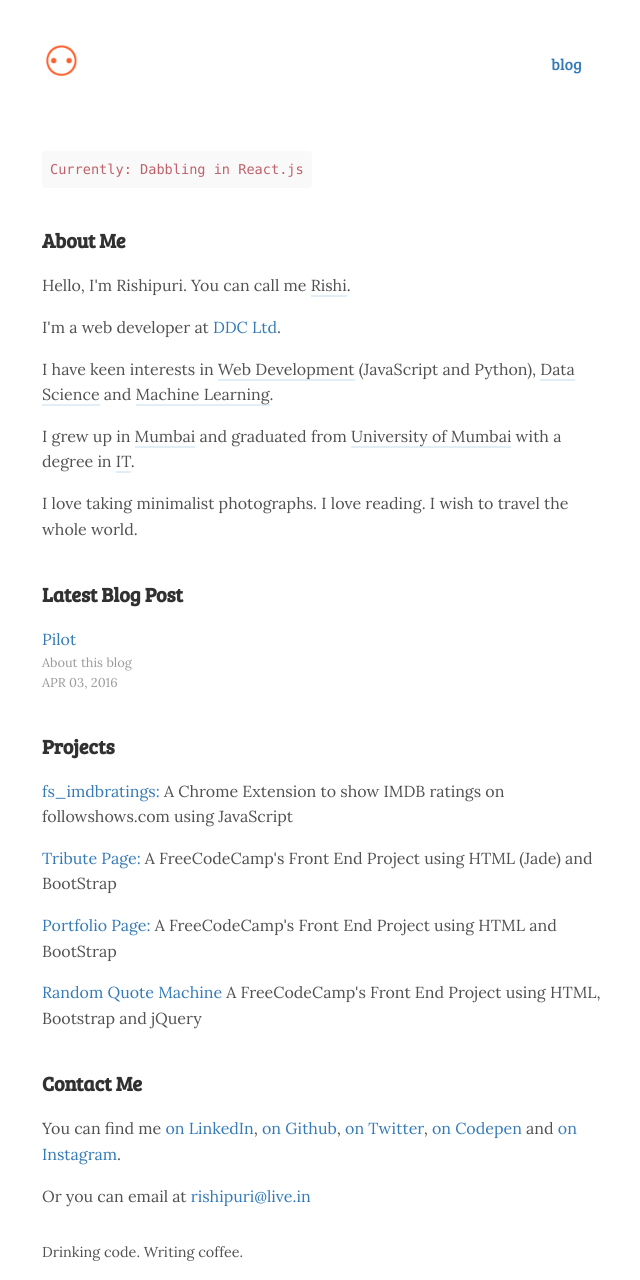
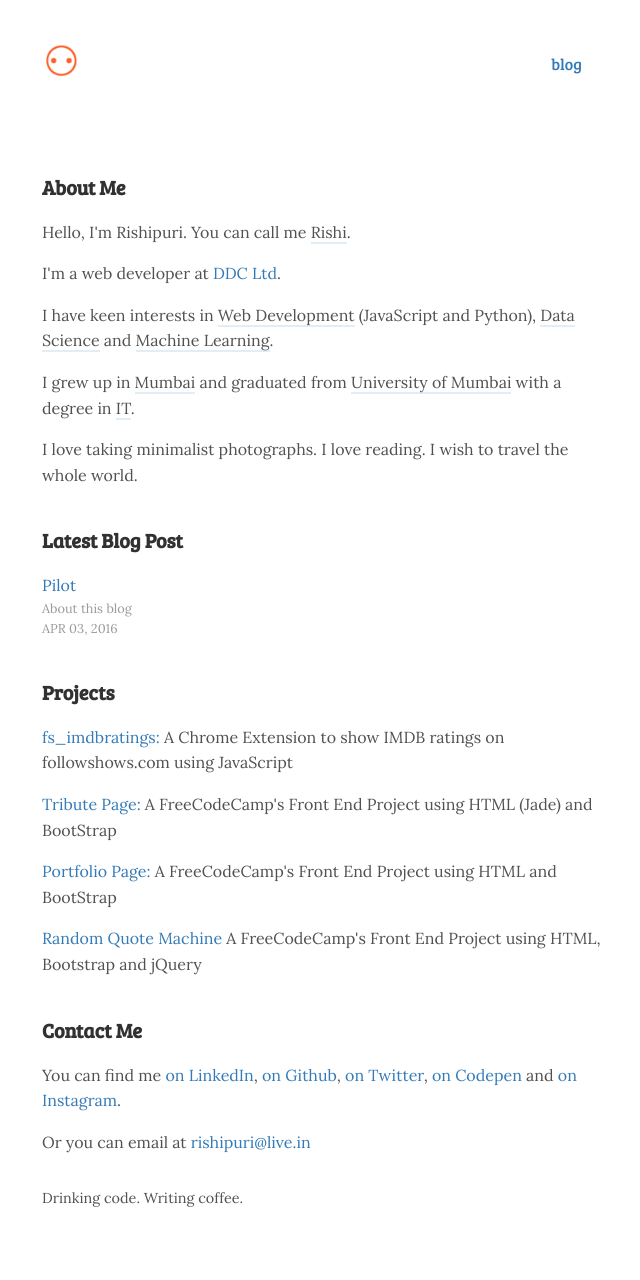
Before and after one commit to rishipuri/rishipuri.github.io, a Jekyll site: the page built from index.html, in a window 1280 px wide. Shown: the whole page, without its empty margins (318-958 px from the left). Built offline with Jekyll 4.4.1, drawn with Linux system fonts in a browser that asks for light colours; after the commit the page ends 1226 px from its top, so only the background shows below that.

Commit message:
Remove status from index page

```diff
--- a/index.html
+++ b/index.html
@@ -3,9 +3,6 @@ layout: post
 ---
 
 {% unless page.title == 'blog' %}
-<div class="status">
-  <p>Currently: Dabbling in React.js</p>
-</div>
 <div class="about">
   <h3>About Me</h3>
   <p>Hello, I'm Rishipuri. You can call me <span class="special">Rishi</span>.</p>
```
